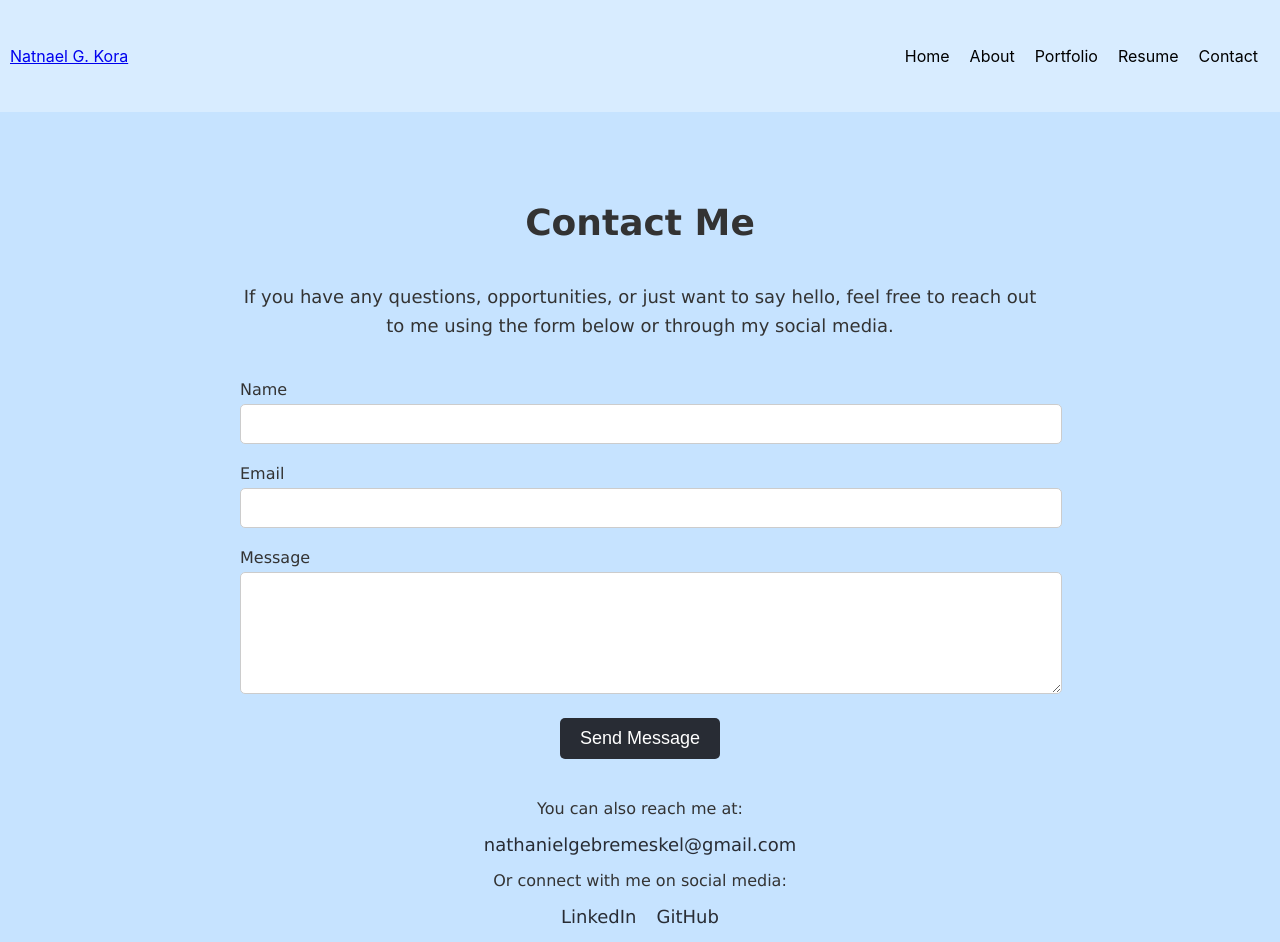
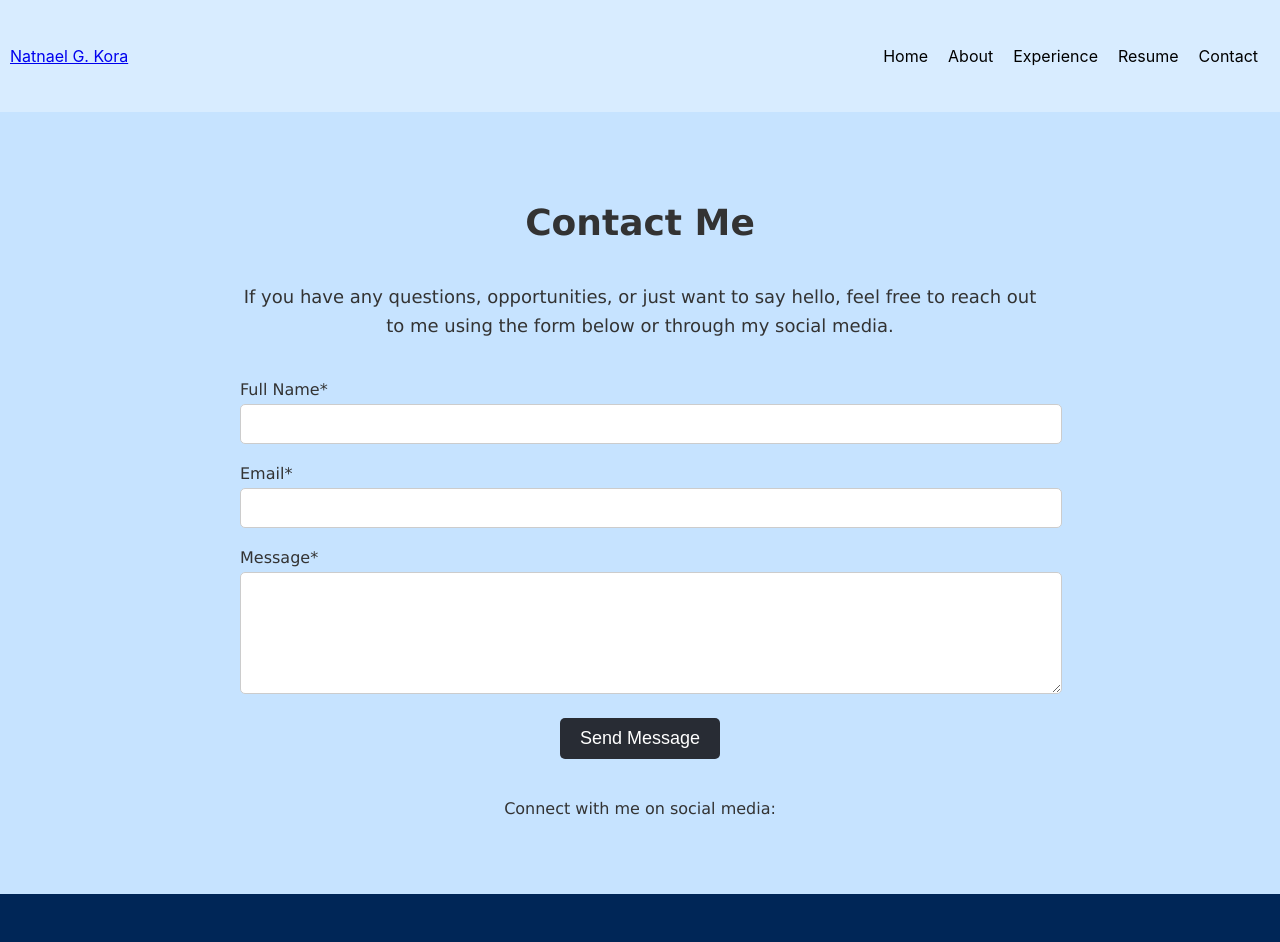
Before and after one commit to natnaelkora/natnael-kora, a React (Create React App) app: page /contact in a window 1280 px wide. Shown: the top 942 px of the page. Built offline with nearby package versions, Linux system fonts and the light colour scheme.

Commit message:
content first revision

```diff
--- a/src/App.js
+++ b/src/App.js
@@ -3,7 +3,7 @@ import Header from './components/header';
 import Footer from './components/footer';
 import Home from './components/home';
 import About from './components/about';
-import Portfolio from './components/portfolio';
+import Experience from './components/experience';
 import Resume from './components/resume';
 import Contact from './components/contact';
 
@@ -14,7 +14,7 @@ function App() {
       <Routes>
         <Route exact path="/home" element={<Home />} />
         <Route path="/about" element={<About />}/>
-        <Route path="/portfolio" element={<Portfolio />}/>
+        <Route path="/experience" element={<Experience />}/>
         <Route path="/resume" element={<Resume />}/>
         <Route path="/contact" element={<Contact />}/>
       </Routes>
--- a/src/components/contact.js
+++ b/src/components/contact.js
@@ -36,7 +36,7 @@ const Contact = () => {
 
         <form onSubmit={handleSubmit} style={styles.form}>
           <div style={styles.formGroup}>
-            <label htmlFor="name" style={styles.label}>Name</label>
+            <label htmlFor="name" style={styles.label}>Full Name*</label>
             <input
               type="text"
               id="name"
@@ -49,7 +49,7 @@ const Contact = () => {
           </div>
 
           <div style={styles.formGroup}>
-            <label htmlFor="email" style={styles.label}>Email</label>
+            <label htmlFor="email" style={styles.label}>Email*</label>
             <input
               type="email"
               id="email"
@@ -62,7 +62,7 @@ const Contact = () => {
           </div>
 
           <div style={styles.formGroup}>
-            <label htmlFor="message" style={styles.label}>Message</label>
+            <label htmlFor="message" style={styles.label}>Message*</label>
             <textarea
               id="message"
               name="message"
@@ -77,13 +77,7 @@ const Contact = () => {
         </form>
 
         <div style={styles.alternativeContact}>
-          <p>You can also reach me at:</p>
-          <p><a href="mailto:nathanielgebremeskel@gmail.com" style={styles.contactLink}>nathanielgebremeskel@gmail.com</a></p>
-          <p>Or connect with me on social media:</p>
-          <div style={styles.socialLinks}>
-            <a href="https://www.linkedin.com/in/natnael-gebremeskel-kora-42a70a195" target="_blank" rel="noopener noreferrer" style={styles.socialLink}>LinkedIn</a>
-            <a href="https://github.com/natnaelkora" target="_blank" rel="noopener noreferrer" style={styles.socialLink}>GitHub</a>
-          </div>
+          <p>Connect with me on social media:</p>
         </div>
       </div>
     </section>
@@ -164,12 +158,6 @@ const styles = {
     textDecoration: 'none',
     fontSize: '18px',
   },
-  socialLinks: {
-    display: 'flex',
-    justifyContent: 'center',
-    gap: '20px',
-    marginTop: '10px',
-  },
   socialLink: {
     color: '#282c34',
     textDecoration: 'none',
--- a/src/components/portfolio.js
+++ b/src/components/experience.js
@@ -28,9 +28,9 @@ const Portfolio = () => {
   return (
     <section style={styles.portfolio}>
       <div style={styles.container}>
-        <h1 style={styles.heading}>My Portfolio</h1>
+        <h1 style={styles.heading}>My Experiences</h1>
         <p style={styles.description}>
-          Below are some of the projects I’ve worked on. Click on any project to learn more.
+          Below are some of the projects I’ve worked on.
         </p>
 
         <div style={styles.grid}>
--- a/src/components/footer.js
+++ b/src/components/footer.js
@@ -11,7 +11,7 @@ const Footer = () => {
                     <ul style={styles.navList}>
                         <li style={styles.navItem}><a href="/home" >Home</a></li>
                         <li style={styles.navItem}><a href="/about" >About</a></li>
-                        <li style={styles.navItem}><a href="/portfolio" >Portfolio</a></li>
+                        <li style={styles.navItem}><a href="/experience" >Experience</a></li>
                         <li style={styles.navItem}><a href="/resume" >Resume</a></li>
                         <li style={styles.navItem}><a href="/contact" >Contact</a></li>
                         <li style={styles.navItem}><a href="https://youtu.be/dQw4w9WgXcQ" >T&C</a></li>
--- a/src/components/header.js
+++ b/src/components/header.js
@@ -17,7 +17,7 @@ const Header = () => {
                 <ul style={styles.navList}>
                     <li style={styles.navItem}><a href="/home" style={styles.navLink}>Home</a></li>
                     <li style={styles.navItem}><a href="/about" style={styles.navLink}>About</a></li>
-                    <li style={styles.navItem}><a href="/portfolio" style={styles.navLink}>Portfolio</a></li>
+                    <li style={styles.navItem}><a href="/experience" style={styles.navLink}>Experience</a></li>
                     <li style={styles.navItem}><a href="/resume" style={styles.navLink}>Resume</a></li>
                     <li style={styles.navItem}><a href="/contact" style={styles.navLink}>Contact</a></li>
                 </ul>
--- a/src/components/home.js
+++ b/src/components/home.js
@@ -20,7 +20,7 @@ const Home = () => {
                     </div>
 
                 </div>
-                <a href="/portfolio" style={styles.ctaButton}>View My Work</a>
+                <a href="/experience" style={styles.ctaButton}>View My Work</a>
             </div>
         </section>
     );
--- a/src/components/resume.js
+++ b/src/components/resume.js
@@ -1,4 +1,5 @@
 import React from 'react';
+
 
 const Resume = () => {
   return (
@@ -10,28 +11,33 @@ const Resume = () => {
         <div style={styles.section}>
           <h2 style={styles.subheading}>Education</h2>
           <div style={styles.entry}>
-            <h3 style={styles.entryTitle}>IT Engineering - Your University</h3>
-            <p style={styles.entryDate}>Graduated: 202X</p>
+            <h3 style={styles.entryTitle}>Information Technology, B.Sc. - Addis Ababa University</h3>
+            <p style={styles.entryDate}>Graduated: 2021</p>
             <p style={styles.entryDescription}>Brief description of your studies, key courses, and any relevant projects.</p>
           </div>
         </div>
 
         {/* Experience Section */}
         <div style={styles.section}>
-          <h2 style={styles.subheading}>Experience</h2>
+          <h2 style={styles.subheading}>Occupations</h2>
           <div style={styles.entry}>
-            <h3 style={styles.entryTitle}>Systems and Cloud Solutions Architect & Channel Manager</h3>
-            <p style={styles.entryDate}>Company Name - Dates</p>
+            <h3 style={styles.entryTitle}>Front-end Developer</h3>
+            <p style={styles.entryDate}>Yaltopia Tech - Dates</p>
             <p style={styles.entryDescription}>Description of your role, responsibilities, and key achievements.</p>
           </div>
           <div style={styles.entry}>
-            <h3 style={styles.entryTitle}>Junior System and Cloud Solutions Engineer Intern</h3>
-            <p style={styles.entryDate}>Company Name - Dates</p>
+            <h3 style={styles.entryTitle}>Systems and Cloud Solutions Architect & Channel Manager</h3>
+            <p style={styles.entryDate}>IE Network solutions - Dates</p>
+            <p style={styles.entryDescription}>Description of your role, responsibilities, and key achievements.</p>
+          </div>
+          <div style={styles.entry}>
+            <h3 style={styles.entryTitle}>System and Cloud Solutions Engineer</h3>
+            <p style={styles.entryDate}>IE Network solutions - Dates</p>
             <p style={styles.entryDescription}>Description of your role, responsibilities, and key achievements.</p>
           </div>
           <div style={styles.entry}>
             <h3 style={styles.entryTitle}>IT Officer</h3>
-            <p style={styles.entryDate}>Company Name - Dates</p>
+            <p style={styles.entryDate}>Mamo Kacha PLC - Dates</p>
             <p style={styles.entryDescription}>Description of your role, responsibilities, and key achievements.</p>
           </div>
         </div>
@@ -50,7 +56,7 @@ const Resume = () => {
         </div>
 
         {/* Download Resume Button */}
-        <a href="/path-to-your-resume.pdf" style={styles.downloadButton} download>
+        <a href='https://drive.google.com/file/d/1ite0UzhA5zseShXH_oqXVkFNwl2Z_kpe/view?usp=sharing' style={styles.downloadButton}>
           Download My Resume
         </a>
       </div>
```
Also changed, not shown: 1 other file (tests, documents, lock files or other folders).
